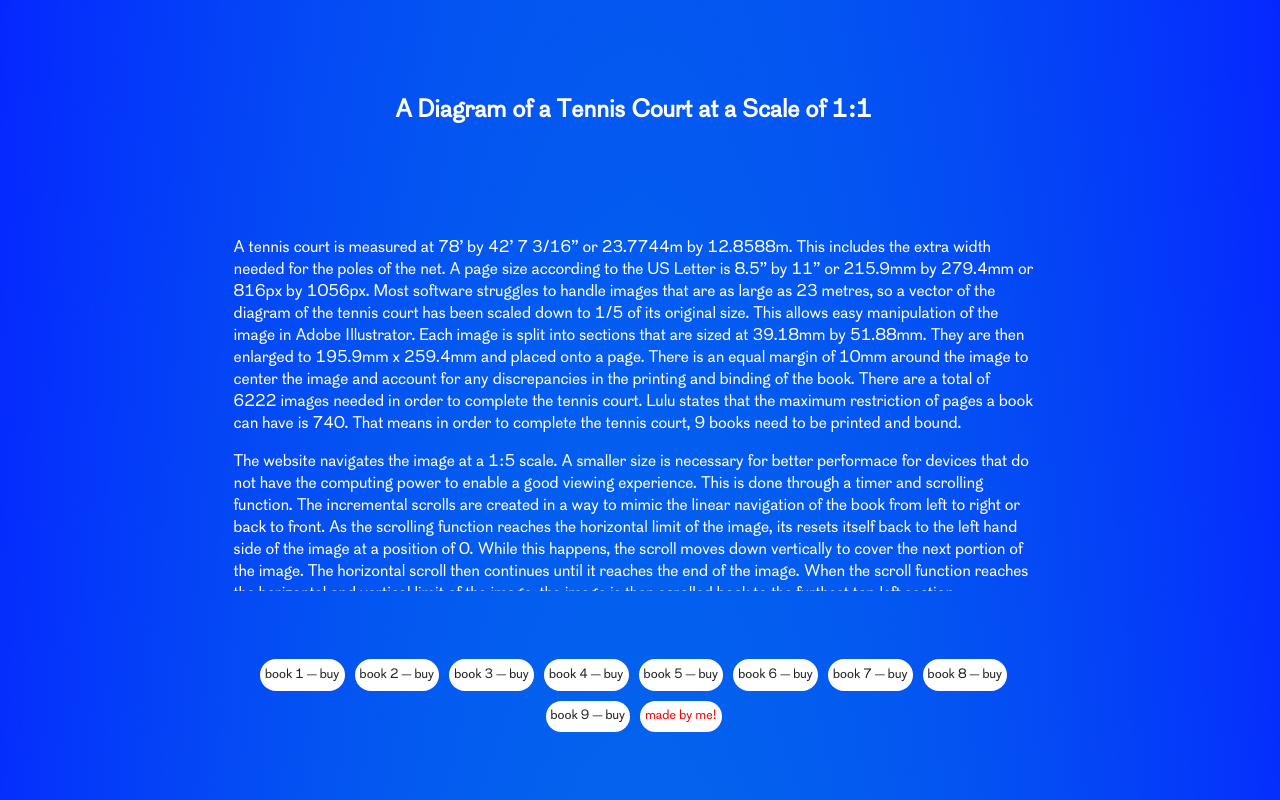
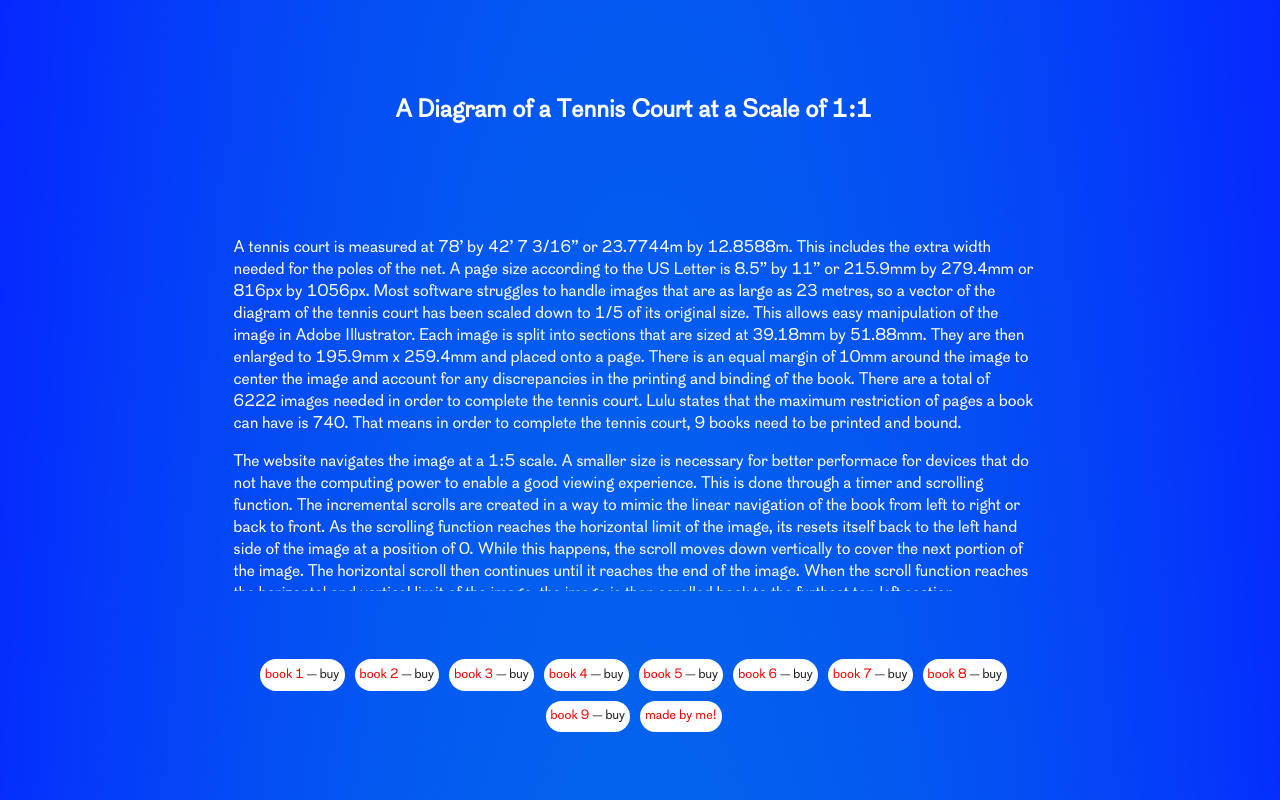
Before and after one commit to hskingr/tenniscourt.icu, a plain HTML site: page index.html in a window 1280 px wide. Shown: the top 800 px of the page. Drawn offline with nearby package versions, Linux system fonts and the light colour scheme.

Commit message:
added pdfs to site

```diff
--- a/index.html
+++ b/index.html
@@ -1,9 +1,8 @@
 <!DOCTYPE html>
-<html class="no-js" lang="">
+<html class="no-js" lang="en">
 
 <head>
 	<meta charset="utf-8">
-	<title></title>
 	<meta content="" name="description">
 	<meta name='viewport' content='width=device-width, initial-scale=1.0, maximum-scale=1.0, user-scalable=0' />
 	<link href="site.webmanifest" rel="manifest">
@@ -53,31 +52,31 @@
 		<div class="options divRow">
 
 			<div class="smallDivStyling">
-				<p>book 1 &#8212 buy </p>
+				<p> <a href='files/740-book1.pdf'> book 1 </a> &#8212; buy </p>
 			</div>
 			<div class="smallDivStyling">
-				<p>book 2 &#8212 buy </p>
+				<p><a href='files/740-book2.pdf'> book 2 </a>  &#8212; buy </p>
 			</div>
 			<div class="smallDivStyling">
-				<p>book 3 &#8212 buy </p>
+				<p> <a href='files/740-book3.pdf'> book 3 </a>  &#8212; buy </p>
 			</div>
 			<div class="smallDivStyling">
-				<p>book 4 &#8212 buy </p>
+				<p> <a href='files/740-book4.pdf'>book 4 </a>  &#8212; buy </p>
 			</div>
 			<div class="smallDivStyling">
-				<p>book 5 &#8212 buy </p>
+				<p> <a href='files/740-book5.pdf'>book 5 </a>  &#8212; buy </p>
 			</div>
 			<div class="smallDivStyling">
-				<p>book 6 &#8212 buy </p>
+				<p> <a href='files/740-book6.pdf'>book 6 </a>  &#8212; buy </p>
 			</div>
 			<div class="smallDivStyling">
-				<p>book 7 &#8212 buy </p>
+				<p> <a href='files/740-book7.pdf'>book 7 </a>  &#8212; buy </p>
 			</div>
 			<div class="smallDivStyling">
-				<p>book 8 &#8212 buy </p>
+				<p> <a href='files/740-book8.pdf'>book 8 </a>  &#8212; buy </p>
 			</div>
 			<div class="smallDivStyling">
-				<p>book 9 &#8212 buy </p>
+				<p> <a href='files/740-book9.pdf'>book 9 </a>  &#8212; buy </p>
 			</div>
 			<div class="smallDivStyling lastLink">
 				<a href="http://hskr.xyz">
@@ -87,7 +86,7 @@
 		</div>
 	</div>
 
-	<img id="tennis-court-image" src="img/tenniscourt.svg">
+	<img id="tennis-court-image" src="img/tenniscourt.svg" alt="tennis-court-diagram-svg">
 
 	<script src="js/vendor/modernizr-3.7.1.min.js">
 	</script>
```
Also changed, not shown: 9 other files.
